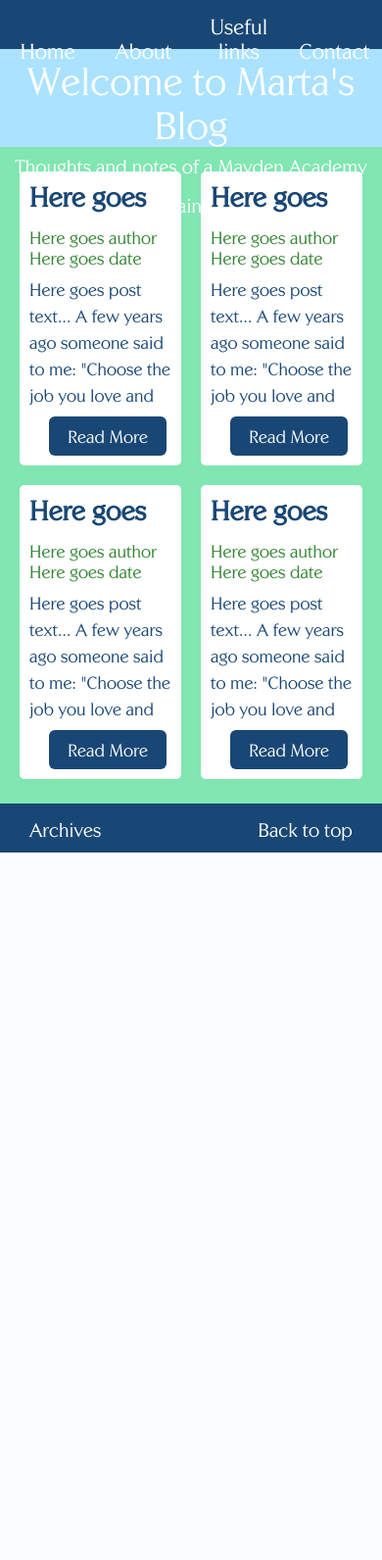
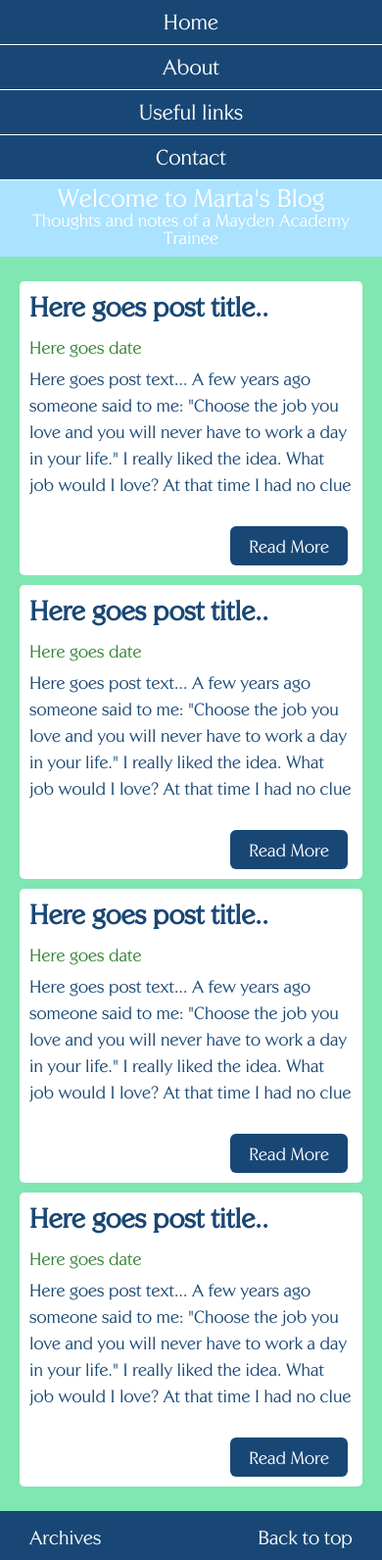
Before and after one commit to MartaPleszynska/my_blog, a PHP site: page /mybloghome.html in a window 390 px wide. Shown: the whole page at 98% size. Before the commit the page ends 870 px from the top, so only its background shows below. Run offline with PHP 8.4, Linux system fonts and the light colour scheme.

Commit message:
made it responsive from min width 320px

```diff
--- a/mediaq.css
+++ b/mediaq.css
@@ -41,7 +41,6 @@
 }
 @media(max-width:640px) {
   .mynavbar {
-    width: 100%;
     height: 50px;
   }
   .mymenuitem {
@@ -60,14 +59,79 @@
   }
   .linkstitle {
     font-size: 26px;
-    padding-top: 18px;
+    padding-top: 6px;
   }
   .contacttitle {
     font-size: 26px;
     padding-top: 18px;
   }
+  .mypostauthorsmall{
+    display: none;
+  }
   .myfooter {
     height: 50px;
     padding-top: 15px;
     font-size: 20px;
+  }
 }
+@media (max-width:580px){
+  .abouttitle {
+    font-size: 32px;
+  }
+  .mynavbar {
+    height: 184px;
+  }
+  .mymenuitem {
+    display: block;
+    width: 100%;
+    padding-top: 10px;
+    padding-bottom: 10px;
+    border-bottom: 1px solid #FFFFFF;
+  }
+  .mymenuitem a:hover {
+    text-decoration: none;
+    font-size: 22px;
+    transition: none;
+    line-height: initial;
+  }
+  .mytitle {
+    height: 78px;
+    padding-top: 3px;
+    font-size: 26px;
+  }
+  .mytitle p {
+    font-size: 18px;
+    line-height: 1;
+  }
+  .abouttitle {
+    font-size: 24px;
+    padding-top: 14px;
+  }
+  .linkstitle {
+    font-size: 17px;
+    padding-top: 7px;
+  }
+  .contacttitle {
+    font-size: 22px;
+    padding-top: 13px;
+}
+  .mycontenthome{
+    float: none;
+    width: 100%;
+  }
+  .mycontenthome:nth-child(1) {
+    padding-right: 0px;
+  }
+  .mycontenthome:nth-child(2) {
+    padding-left: 0px;
+  }
+  .mycontenthome:nth-child(3) {
+    padding: 0px 0px 10px 0px;
+  }
+  .mycontenthome:nth-child(4) {
+    padding: 0px 0px 0px 0px;
+  }
+    .mycontent {
+      min-height: 300px;
+  }
+}
--- a/mybloghome.html
+++ b/mybloghome.html
@@ -30,7 +30,7 @@
       <div class="mypostheader">
         <h1 class="myposttitle titleexcerpt myposttitlesmaller">Here goes post title..</h1>
         <div class="mypostinfo">
-          <p class="mypostauthor">Here goes author</b>
+          <p class="mypostauthor mypostauthorsmall">Here goes author</b>
           <p class="mypostdate mypostdatesmaller">Here goes date</b>
         </div>
       </div>
@@ -46,7 +46,7 @@
       <div class="mypostheader">
         <h1 class="myposttitle titleexcerpt myposttitlesmaller">Here goes post title..</h1>
         <div class="mypostinfo">
-          <p class="mypostauthor">Here goes author</b>
+          <p class="mypostauthor mypostauthorsmall">Here goes author</b>
           <p class="mypostdate mypostdatesmaller">Here goes date</b>
         </div>
       </div>
@@ -62,7 +62,7 @@
       <div class="mypostheader">
         <h1 class="myposttitle titleexcerpt myposttitlesmaller">Here goes post title..</h1>
         <div class="mypostinfo">
-          <p class="mypostauthor">Here goes author</b>
+          <p class="mypostauthor mypostauthorsmall">Here goes author</b>
           <p class="mypostdate mypostdatesmaller">Here goes date</b>
         </div>
       </div>
@@ -78,7 +78,7 @@
       <div class="mypostheader">
         <h1 class="myposttitle titleexcerpt myposttitlesmaller">Here goes post title..</h1>
         <div class="mypostinfo">
-          <p class="mypostauthor">Here goes author</b>
+          <p class="mypostauthor mypostauthorsmall">Here goes author</b>
           <p class="mypostdate mypostdatesmaller">Here goes date</b>
         </div>
       </div>
```
